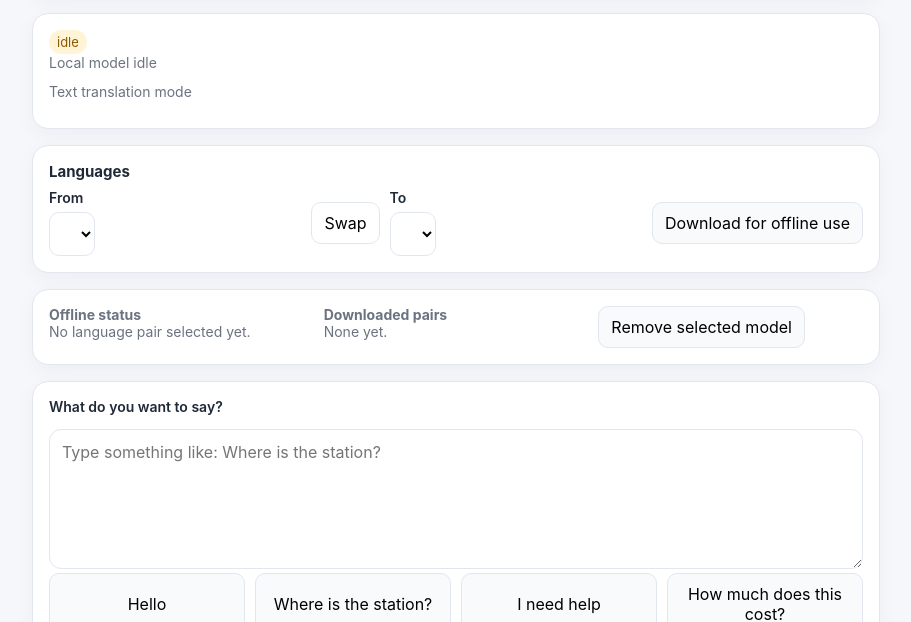
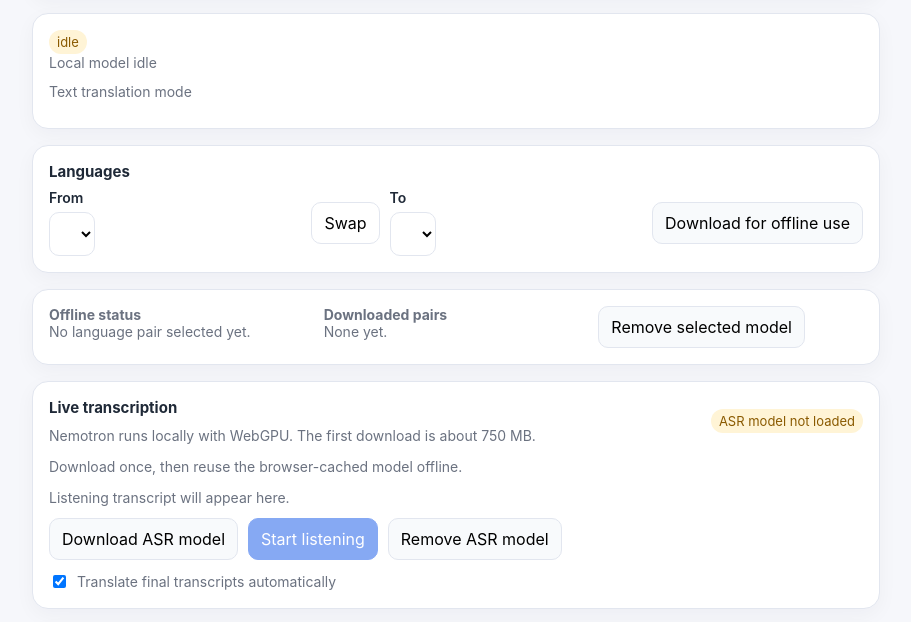
Before and after one commit to maddev333/offline-phone-translator, a website with bundled scripts: page frontend/index.html in a window 1280 px wide. Shown: the part 159-781 px from the top of the page, without its empty margins (184-1095 px from the left). Built offline with nearby package versions, Linux system fonts and the light colour scheme.

Commit message:
Update integrated live transcription app shell

```diff
--- a/frontend/index.html
+++ b/frontend/index.html
@@ -255,6 +255,27 @@
       </div>
 
       <div class="panel">
+        <div class="title-row">
+          <div>
+            <h2 class="section-title">Live transcription</h2>
+            <p class="hint helper-text">Nemotron runs locally with WebGPU. The first download is about 750 MB.</p>
+          </div>
+          <span id="asrStatus" class="status warn">ASR model not loaded</span>
+        </div>
+        <p id="asrProgress" class="hint">Download once, then reuse the browser-cached model offline.</p>
+        <div id="asrTranscript" class="hint" aria-live="polite">Listening transcript will appear here.</div>
+        <div class="actions-row" style="margin-top: 12px;">
+          <button id="downloadAsrModel" type="button" class="ghost">Download ASR model</button>
+          <button id="toggleLiveTranscription" type="button" class="primary" disabled>Start listening</button>
+          <button id="clearAsrModel" type="button" class="ghost">Remove ASR model</button>
+        </div>
+        <label class="hint" style="display: inline-flex; gap: 8px; align-items: center; margin-top: 12px;">
+          <input id="autoTranslateTranscript" type="checkbox" checked />
+          Translate final transcripts automatically
+        </label>
+      </div>
+
+      <div class="panel">
         <div class="field">
           <label for="translationInput">What do you want to say?</label>
           <textarea id="translationInput" placeholder="Type something like: Where is the station?"></textarea>
@@ -291,9 +312,9 @@
         </div>
         <div id="log"></div>
       </div>
+    </div>
     <script>
       window.__APP_BASE_PATH__ = new URL("./", window.location.href).pathname;
-
       if ("serviceWorker" in navigator) {
         window.addEventListener("load", () => {
           navigator.serviceWorker.register("./sw.js", {
@@ -305,5 +326,6 @@
       }
     </script>
     <script type="module" src="./app.js"></script>
+    <script type="module" src="./asr-live.js"></script>
   </body>
 </html>
```
